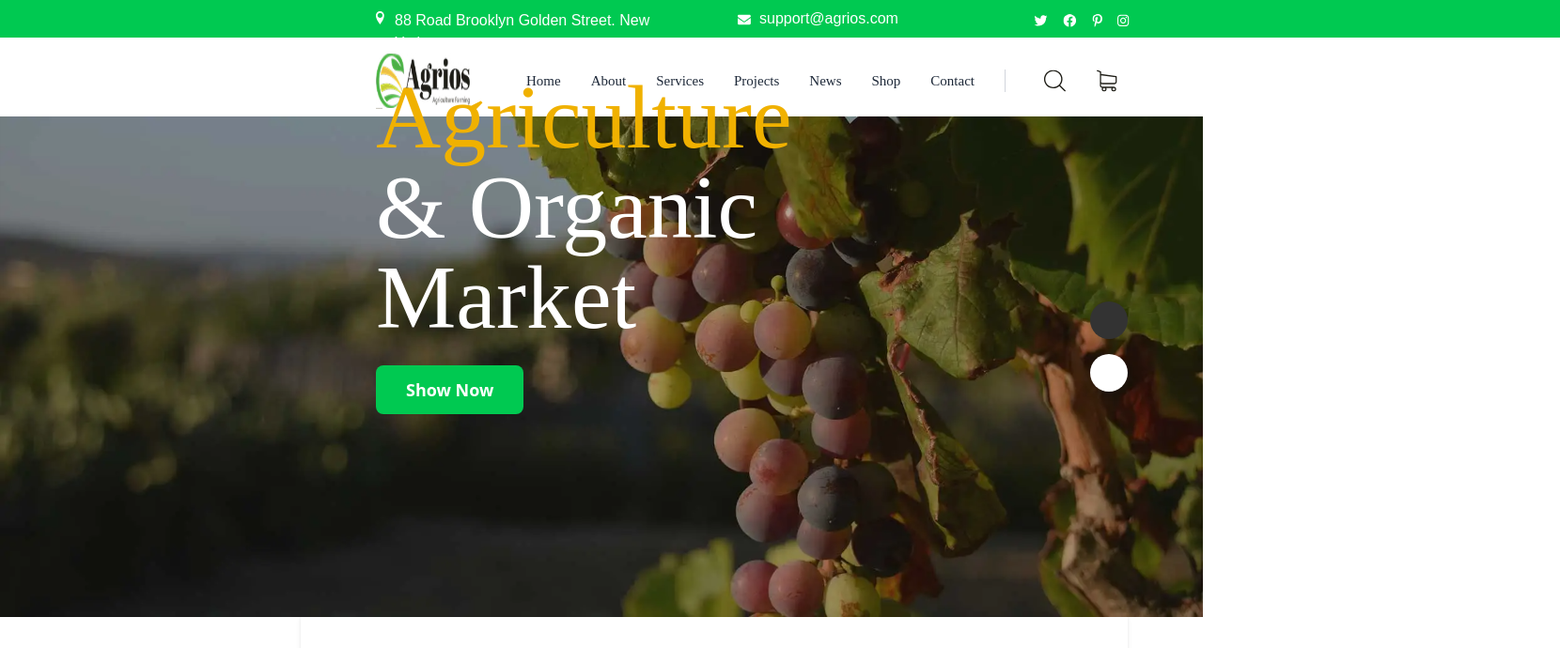
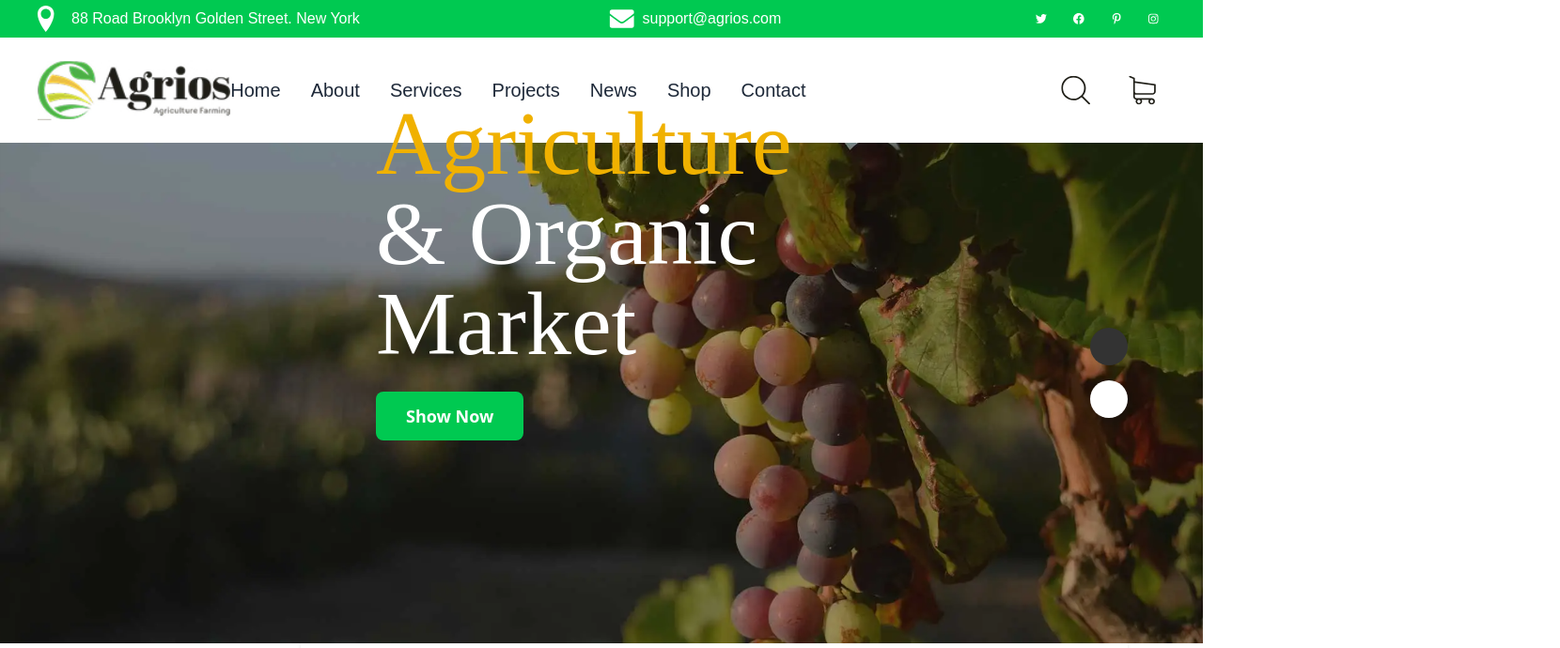
Before and after one commit to rauone/Home3-Agriculture, a React (Vite) app: page / in a window 1280 px wide. Shown: the top 690 px of the page at 94% size, 1660 px wide, since content can reach past the window. Built offline with nearby package versions, Linux system fonts and the light colour scheme.

Commit message:
сделан адаптация navbar

```diff
--- a/src/components/Navbar.jsx
+++ b/src/components/Navbar.jsx
@@ -2,49 +2,72 @@ import { Link } from "react-router-dom";
 
 const Navbar = () => {
   return (
-    <div className="container">
-      {/* Top bar with contact and social links */}
-      <div className="w-415 h-10 bg-green-500 pl-100 pt-3">
-        <img src="/assets/icons/Icon.svg" alt="Location Icon" />
-        <p className="w-75 h-29 -mt-4 ml-5 text-white font-Manrope">
+    <>
+      {/* Full-width top bar */}
+      <div className="bg-green-500 w-full h-10 flex items-center justify-between px-4 sm:px-6 md:px-10">
+        <div className="flex items-center">
+          <img
+            src="/assets/icons/Icon.svg"
+            alt="Location Icon"
+            className="h-5 w-5 sm:h-6 sm:w-6 md:h-7 md:w-7"
+          />
+          <p className="ml-2 text-white font-Manrope text-xs sm:text-sm md:text-base">
             88 Road Brooklyn Golden Street. New York
           </p>
+        </div>
+        <div className="hidden md:flex items-center">
           <img
             src="/assets/icons/Icon 1.svg"
-          className="-mt-28 ml-96"
             alt="Email Icon"
+            className="h-5 w-5 sm:h-6 sm:w-6 md:h-7 md:w-7"
           />
-        <p className="text-white pl-102 -mt-5 font-Manrope">
+          <p className="ml-2 text-white font-Manrope text-xs sm:text-sm md:text-base">
             support@agrios.com
           </p>
-        <div className="-mt-6 ml-175 flex gap-4">
-          <img src="/assets/icons/socials/twitter.svg" alt="Twitter" />
-          <img src="/assets/icons/socials/facebook.svg" alt="Facebook" />
-          <img src="/assets/icons/socials/pinterest.svg" alt="Pinterest" />
-          <img src="/assets/icons/socials/instagram.svg" alt="Instagram" />
+        </div>
+        <div className="flex gap-2 sm:gap-3 md:gap-4">
+          <img
+            src="/assets/icons/socials/twitter.svg"
+            alt="Twitter"
+            className="h-4 w-4 sm:h-5 sm:w-5 md:h-6 md:w-6"
+          />
+          <img
+            src="/assets/icons/socials/facebook.svg"
+            alt="Facebook"
+            className="h-4 w-4 sm:h-5 sm:w-5 md:h-6 md:w-6"
+          />
+          <img
+            src="/assets/icons/socials/pinterest.svg"
+            alt="Pinterest"
+            className="h-4 w-4 sm:h-5 sm:w-5 md:h-6 md:w-6"
+          />
+          <img
+            src="/assets/icons/socials/instagram.svg"
+            alt="Instagram"
+            className="h-4 w-4 sm:h-5 sm:w-5 md:h-6 md:w-6"
+          />
         </div>
       </div>
 
-      {/* Logo and Navbar (navigation links) aligned horizontally */}
-      <div className="flex justify-between items-center mt-6 ml-100 h-15">
+      {/* Full-width logo and navbar */}
+      <div className="w-full px-4 sm:px-6 md:px-10 py-4 md:py-6">
+        <div className="flex flex-col md:flex-row justify-between items-center">
           {/* Logo */}
-        <div className="flex-grow-0 flex-shrink-0" style={{ width: "100px" }}>
+          <div className="flex-shrink-0">
             <img
-            src="/assets/img/Link - logo → logo@2x.webp.jpg" // Исправленный путь
+              src="/assets/img/Link - logo → logo@2x.webp.jpg"
               alt="Logo"
-            className="h-15 w-full -mt-4" // Логотип будет занимать всю ширину контейнера
+              className="h-10 w-auto sm:h-12 md:h-14 lg:h-16"
             />
           </div>
-
           {/* Navbar with buttons */}
-        <nav className="flex-grow">
-          {/* Контейнер для навигационных ссылок и кнопок */}
-          <div className="flex gap-8 items-center ml-15 -mt-4">
-            <ul className="flex gap-8 items-center font-Manrope3">
+          <nav className="flex-grow mt-4 md:mt-0 w-full md:w-auto">
+            <div className="flex flex-col md:flex-row gap-4 sm:gap-6 md:gap-8 items-center justify-between">
+              <ul className="flex flex-col md:flex-row gap-3 sm:gap-4 md:gap-6 lg:gap-8 font-Manrope text-center md:text-left">
                 <li>
                   <Link
                     to="/"
-                  className="text-lg text-gray-800 hover:text-green-500 text-[15px] is-active"
+                    className="text-gray-800 hover:text-green-500 text-sm sm:text-base md:text-lg lg:text-xl"
                   >
                     Home
                   </Link>
@@ -52,7 +75,7 @@ const Navbar = () => {
                 <li>
                   <Link
                     to="/about"
-                  className="text-lg text-gray-800 hover:text-green-500 text-[15px]"
+                    className="text-gray-800 hover:text-green-500 text-sm sm:text-base md:text-lg lg:text-xl"
                   >
                     About
                   </Link>
@@ -60,7 +83,7 @@ const Navbar = () => {
                 <li>
                   <Link
                     to="/services"
-                  className="text-lg text-gray-800 hover:text-green-500 text-[15px]"
+                    className="text-gray-800 hover:text-green-500 text-sm sm:text-base md:text-lg lg:text-xl"
                   >
                     Services
                   </Link>
@@ -68,7 +91,7 @@ const Navbar = () => {
                 <li>
                   <Link
                     to="/projects"
-                  className="text-lg text-gray-800 hover:text-green-500 text-[15px]"
+                    className="text-gray-800 hover:text-green-500 text-sm sm:text-base md:text-lg lg:text-xl"
                   >
                     Projects
                   </Link>
@@ -76,7 +99,7 @@ const Navbar = () => {
                 <li>
                   <Link
                     to="/news"
-                  className="text-lg text-gray-800 hover:text-green-500 text-[15px]"
+                    className="text-gray-800 hover:text-green-500 text-sm sm:text-base md:text-lg lg:text-xl"
                   >
                     News
                   </Link>
@@ -84,7 +107,7 @@ const Navbar = () => {
                 <li>
                   <Link
                     to="/shop"
-                  className="text-lg text-gray-800 hover:text-green-500 text-[15px]"
+                    className="text-gray-800 hover:text-green-500 text-sm sm:text-base md:text-lg lg:text-xl"
                   >
                     Shop
                   </Link>
@@ -92,43 +115,34 @@ const Navbar = () => {
                 <li>
                   <Link
                     to="/contact"
-                  className="text-lg text-gray-800 hover:text-green-500 text-[15px]"
+                    className="text-gray-800 hover:text-green-500 text-sm sm:text-base md:text-lg lg:text-xl"
                   >
                     Contact
                   </Link>
                 </li>
               </ul>
 
-            {/* Вертикальная линия */}
-            <div className="border-l border-gray-300 h-6"></div>
-
-            <div className="flex gap-4 items-center">
-              <div className="relative">
+              {/* Search and Cart Buttons */}
+              <div className="flex gap-3 sm:gap-4 md:gap-6">
                 <button className="p-2 hover:bg-gray-100 rounded-full">
                   <img
                     src="/assets/icons/Search.svg"
                     alt="Search"
-                    className="max-w-4xl h-6"
+                    className="h-5 w-5 sm:h-6 sm:w-6 md:h-7 md:w-7 lg:h-8 lg:w-8"
                   />
                 </button>
-              </div>
-
-              {/* Кнопка корзины */}
-              <div className="relative">
                 <button className="p-2 hover:bg-gray-100 rounded-full">
                   <img
                     src="/assets/icons/Link (1).svg"
                     alt="Cart"
-                    className="max-w-4xl h-6"
-                  />
+                    className="h-5 w-5 sm:h-6 sm:w-6 md:h-7 md:w-7 lg:h-8 lg:w-8" />
                 </button>
-              </div>
               </div>
             </div>
           </nav>
         </div>
       </div>
+    </>
   );
 };
-
 export default Navbar;
```
Lines whose indentation alone changed are shown as unchanged.
